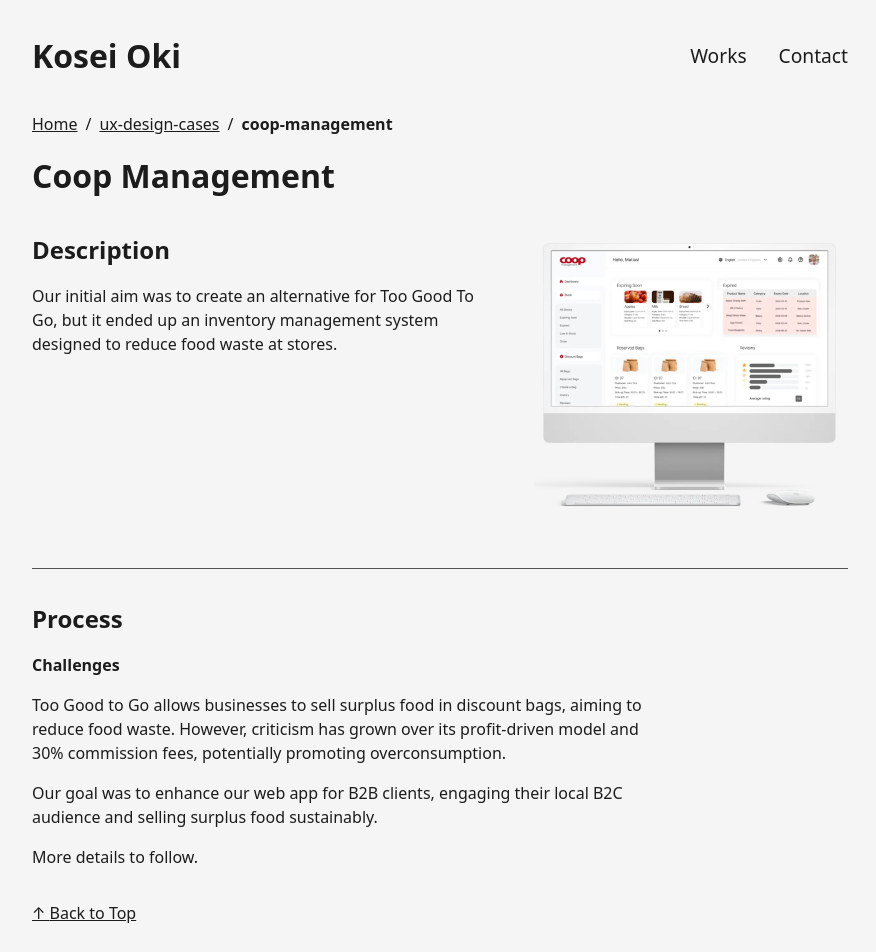
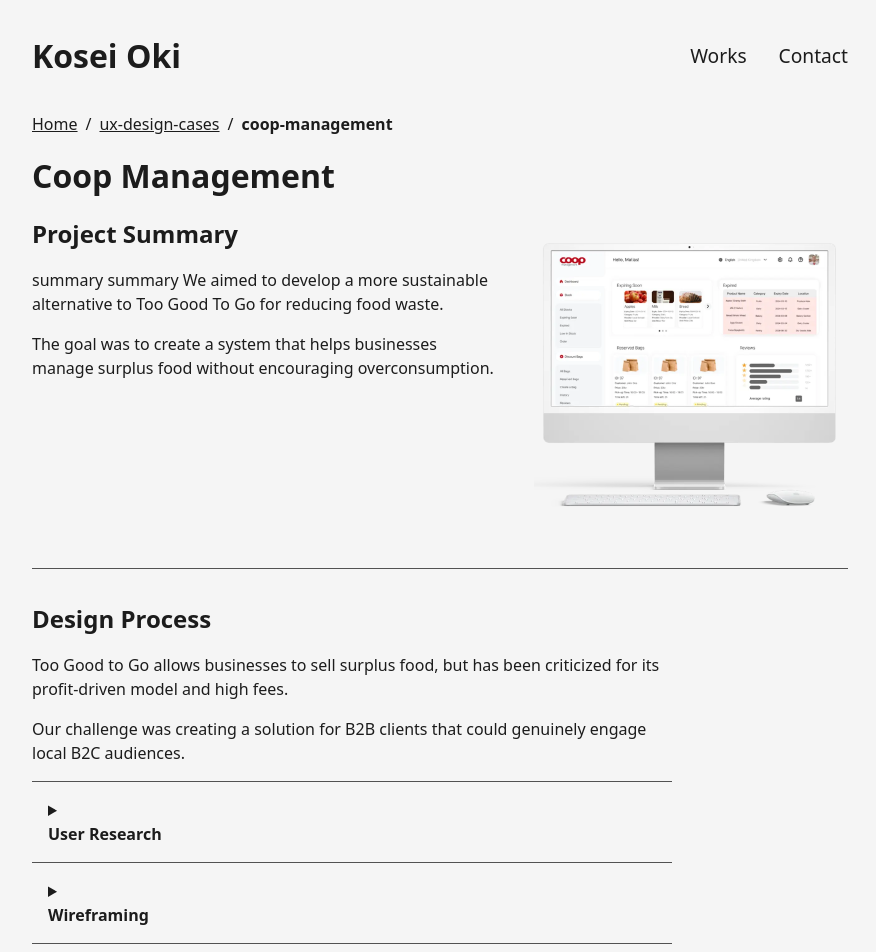
Before and after one commit to Koseioki/koseioki, a React (Vite) app: page /ux-design-cases/coop-management in a window 1280 px wide. Shown: the top 952 px of the page, without its empty margins (200-1076 px from the left). Built offline with nearby package versions, Linux system fonts and the light colour scheme.

Commit message:
added summary

```diff
--- a/src/CaseDetail.jsx
+++ b/src/CaseDetail.jsx
@@ -11,11 +11,11 @@
   const uxCase = uxCases.find(p => p.slug === slug);
 
   const headingRef = useRef(null);
-      useEffect(() => {
-      if (headingRef.current) {
-        headingRef.current.focus();
-      }
-    }, []);
+  useEffect(() => {
+    if (headingRef.current) {
+      headingRef.current.focus();
+    }
+  }, []);
 
   return (
     <>
@@ -29,8 +29,10 @@
 
         <div className="detail-header">
           <div>
-            <h2 className="headings">Description</h2>
-            <p className="paragraph">{uxCase.description}</p>
+            <h2>Project Summary</h2>
+            {uxCase.summary.map((block, i) => (
+              <SectionRenderer key={`summary-${i}`} section={block} />
+            ))}
 
           </div>
           <div>
@@ -39,12 +41,34 @@
         </div>
         <hr aria-hidden="true" />
 
-<h2 className="headings">Process</h2>
-        {uxCase.sections && uxCase.sections.map((section, index) => (
-          <SectionRenderer key={index} section={section} />
+
+        <h2 className="headings">Design Process</h2>
+        {uxCase.problem.map((block, i) => (
+          <SectionRenderer key={`problem-${i}`} section={block} />
         ))}
 
-        <p className="paragraph">More details to follow.</p>
+        <div>
+          {uxCase.sections.map((sec, i) => (
+            <details key={`section-${i}`}>
+              <summary>
+                <h3 id={`section-${i}`}>{sec.title}</h3>
+              </summary>
+              <section className="detail-content" aria-labelledby={`section-${i}`}>
+                {sec.content.map((block, j) => (
+                  <SectionRenderer key={`block-${i}-${j}`} section={block} />
+                ))}
+              </section>
+            </details>
+          ))}
+        </div>
+
+
+        <h3 className="headings">Conclusion</h3>
+        {uxCase.conclusion.map((block, i) => (
+          <SectionRenderer key={`conclusion-${i}`} section={block} />
+        ))}
+
+
       </main>
     </>
   );
--- a/src/components/Profile.jsx
+++ b/src/components/Profile.jsx
@@ -20,8 +20,8 @@
         {/* <h1 ref={headingRef} tabIndex="-1" className="headings">Kosei Oki</h1> */}
         <h1 className="headings">Kosei Oki</h1>
         <p>I’m an inclusive digital product designer, intersectionalist, percussionist.</p>
+        <p>Certified Professional in Accessibility Core Competencies (CPACC).</p>
         <p>I also like fruits.</p>
-        <a className="plain-link paragraph" href="https://certification.accessibilityassociation.org/s/certified-professional-directory">Certified Professional in Accessibility Core Competencies (CPACC).</a>
         <h2 className="sr-only">Social Media</h2>
         <ul className="link-list paragraph">
           <li>
--- a/src/data/uxCases.js
+++ b/src/data/uxCases.js
@@ -8,32 +8,53 @@
         title: "Prehab Plus",
         image: PrehabPlus,
         description: "I developed a web app that helps sustain the motivation of colorectal cancer patients in prehabilitation programs by providing an oragnised overview of the treatment journey, a daily to-do list, and direct communication channels with assigned healthcare staff for tangible support.",
-        sections: [
-
-
-
-        ]
     },
     {
         slug: "coop-management",
         title: "Coop Management",
         image: CoopManagement,
-        description: "Our initial aim was to create an alternative for Too Good To Go, but it ended up an inventory management system designed to reduce food waste at stores.",
+        summary: [
+            {
+                type: "paragraph",
+                text: "summary summary We aimed to develop a more sustainable alternative to Too Good To Go for reducing food waste.",
+
+            },
+            {
+                type: "paragraph",
+                text: "The goal was to create a system that helps businesses manage surplus food without encouraging overconsumption."
+            }
+        ],
+        problem: [
+            {
+                type: "paragraph",
+                text: "Too Good to Go allows businesses to sell surplus food, but has been criticized for its profit-driven model and high fees."
+            },
+            {
+                type: "paragraph",
+                text: "Our challenge was creating a solution for B2B clients that could genuinely engage local B2C audiences."
+            }
+        ],
+        conclusion: [
+            {
+                type: "paragraph",
+                text: "The resulting system helps businesses track and manage surplus more effectively, without encouraging overconsumption."
+            }
+        ],
         sections: [
             {
-                "type": "heading",
-                "level": 3,
-                "text": "Challenges"
+                title: "User Research",
+                content: [
+                    { type: "paragraph", text: "We conducted interviews with store managers..." },
+                    { type: "list", items: ["Lack of time", "Lack of tools", "Limited insights"] }
+                ]
             },
             {
-                "type": "paragraph",
-                "text": "Too Good to Go allows businesses to sell surplus food in discount bags, aiming to reduce food waste. However, criticism has grown over its profit-driven model and 30% commission fees, potentially promoting overconsumption."
-            },
-            {
-                "type": "paragraph",
-                "text": "Our goal was to enhance our web app for B2B clients, engaging their local B2C audience and selling surplus food sustainably."
-            },
-
+                title: "Wireframing",
+                content: [
+                    { type: "image", src: "/path/to/wireframe.jpg" },
+                    { type: "paragraph", text: "Early sketches helped define our IA..." }
+                ]
+            }
         ]
     }
 ]
--- a/src/index.css
+++ b/src/index.css
@@ -1,4 +1,4 @@
-*{
+* {
   --text: #1C1C1C;
   --text-light: #525252;
   --background: #f5f5f5;
@@ -6,13 +6,15 @@
   --primary: #3D2FFC;
   --primary-hover: #241C96;
   /* --primary-light: #daddff; */
-  --warning:#FFE8E8;
+  --warning: #FFE8E8;
   --warning-dark: #B20000;
   --focus-indicator: 0 0 0 0.25rem var(--white), 0 0 0 0.5rem var(--primary);
-  --drop-shadow:0 0 1rem rgba(26, 26, 26, 0.2);
+  --focus-indicator-inset: inset 0 0 0 0.25rem var(--primary), inset 0 0 0 0.5rem var(--white);
+  --drop-shadow: 0 0 1rem rgba(26, 26, 26, 0.2);
 }
 
-html, body{
+html,
+body {
   box-sizing: border-box;
   font-family: system-ui, -apple-system, BlinkMacSystemFont, 'Segoe UI', Roboto, Oxygen, Ubuntu, Cantarell, 'Open Sans', 'Helvetica Neue', sans-serif;
   background-color: var(--background);
@@ -24,22 +26,22 @@
 
 }
 
-.sr-only{
+.sr-only {
   position: absolute;
   width: 1px;
   height: 1px;
   padding: 0;
   margin: -1px;
   overflow: hidden;
-  clip: rect(0,0,0,0);
+  clip: rect(0, 0, 0, 0);
   border: 0;
 }
 
-section{
+section {
   outline: none;
 }
 
-h1{
+h1 {
   font-size: 2rem;
   font-weight: bold;
   margin: 0;
@@ -50,7 +52,7 @@
 
 }
 
-h2{
+h2 {
   font-size: 1.5rem;
   font-weight: bold;
   margin: 0;
@@ -59,7 +61,7 @@
   outline: none;
 }
 
-h3{
+h3 {
   font-size: 1rem;
   font-weight: bold;
   margin: 0;
@@ -67,7 +69,7 @@
   line-height: 1.5;
 }
 
-h4{
+h4 {
   font-size: 1rem;
   font-weight: bold;
   margin: 0;
@@ -75,49 +77,49 @@
   line-height: 1.5;
 }
 
-.headings{
+.headings {
   margin: 1rem 0;
 }
 
-ul{
+ul {
   list-style: none;
   padding: 0;
   margin: 0;
 }
 
 
-li{
+li {
   line-height: 1.5;
   font-size: 1rem;
 }
 
-.bulleted-list{
+.bulleted-list {
   list-style: disc;
   padding-left: 1.5rem;
 }
 
-.link-list li{
+.link-list li {
   line-height: 1.75;
   /* list-style: none; */
   /* padding-left: 0; */
 }
 
 
-hr{
+hr {
   border: none;
   border-top: 0.0625rem solid var(--text-light);
   margin: 2rem 0;
   width: 100%;
 }
 
-p{
+p {
   font-size: 1rem;
   margin: 0;
   padding: 0;
   line-height: 1.5;
 }
 
-.paragraph{
+.paragraph {
   font-size: 1rem;
   margin: 1rem 0;
   max-width: 40rem;
@@ -125,25 +127,25 @@
 
 }
 
-section{
+section {
   margin: 2rem 0;
 }
 
-a.plain-link{
+a.plain-link {
   color: var(--text);
   text-decoration: underline;
 }
 
-a.plain-link:hover{
+a.plain-link:hover {
   text-decoration: none;
 }
 
-a:focus{
-  outline:none;
+a:focus {
+  outline: none;
   box-shadow: var(--focus-indicator);
 }
 
-.primary-button{
+.primary-button {
   background-color: var(--primary);
   color: var(--white);
   border-radius: 1rem;
@@ -154,11 +156,11 @@
   box-shadow: var(--drop-shadow);
 }
 
-.primary-button:hover{
+.primary-button:hover {
   background-color: var(--primary-hover);
 }
 
-.secondary-button{
+.secondary-button {
   background-color: var(--white);
   color: var(--primary);
   border: 0.0625rem solid var(--primary);
@@ -169,15 +171,51 @@
   display: inline-block;
   box-shadow: var(--drop-shadow);
 }
-.secondary-button:hover{
+
+.secondary-button:hover {
   background-color: var(--background);
   /* color: var(--white); */
 }
 
+
+details {
+  max-width: 40rem;
+  border-top: 0.0625rem solid var(--text-light);
+}
+
+details:last-child {
+  border-bottom: 0.0625rem solid var(--text-light);
+}
+
+.detail-content {
+  padding: 0 1rem 1rem 1rem;
+  margin: 0;
+}
+
+
+summary {
+  /* font-weight: bold; */
+  outline: none;
+  cursor: pointer;
+  /* border-radius: 1rem; */
+  padding: 1rem 1rem;
+}
+
+details:has(summary:hover) {
+  background-color: var(--white);
+}
+
+summary:focus {
+  box-shadow: var(--focus-indicator-inset);
+}
+
 @media (max-width: 568px) {
-  html, body{
+
+  html,
+  body {
     padding: 0 0.5rem;
   }
+
   /* .primary-button,
   .secondary-button{
     width: 100%;
```
